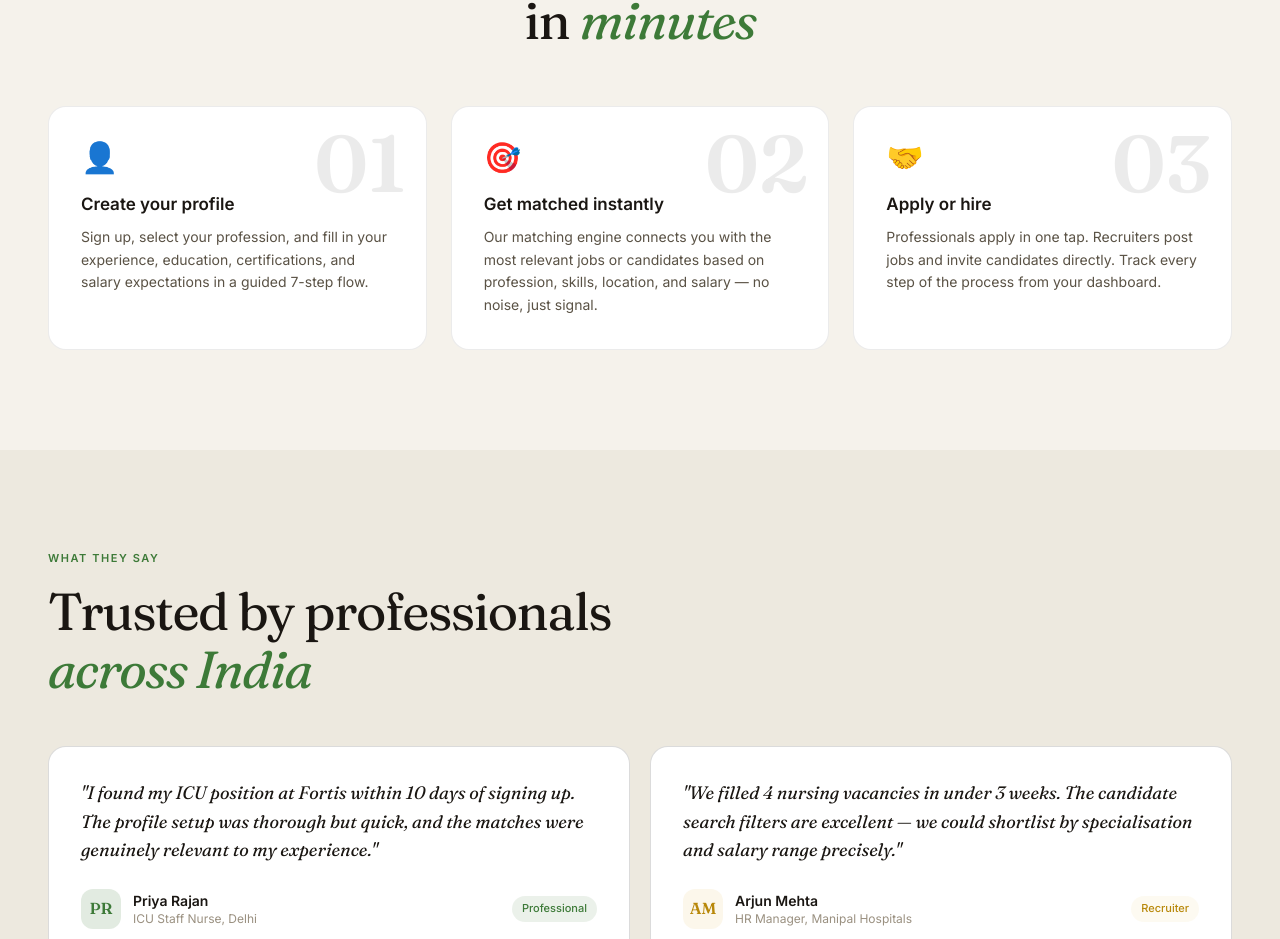
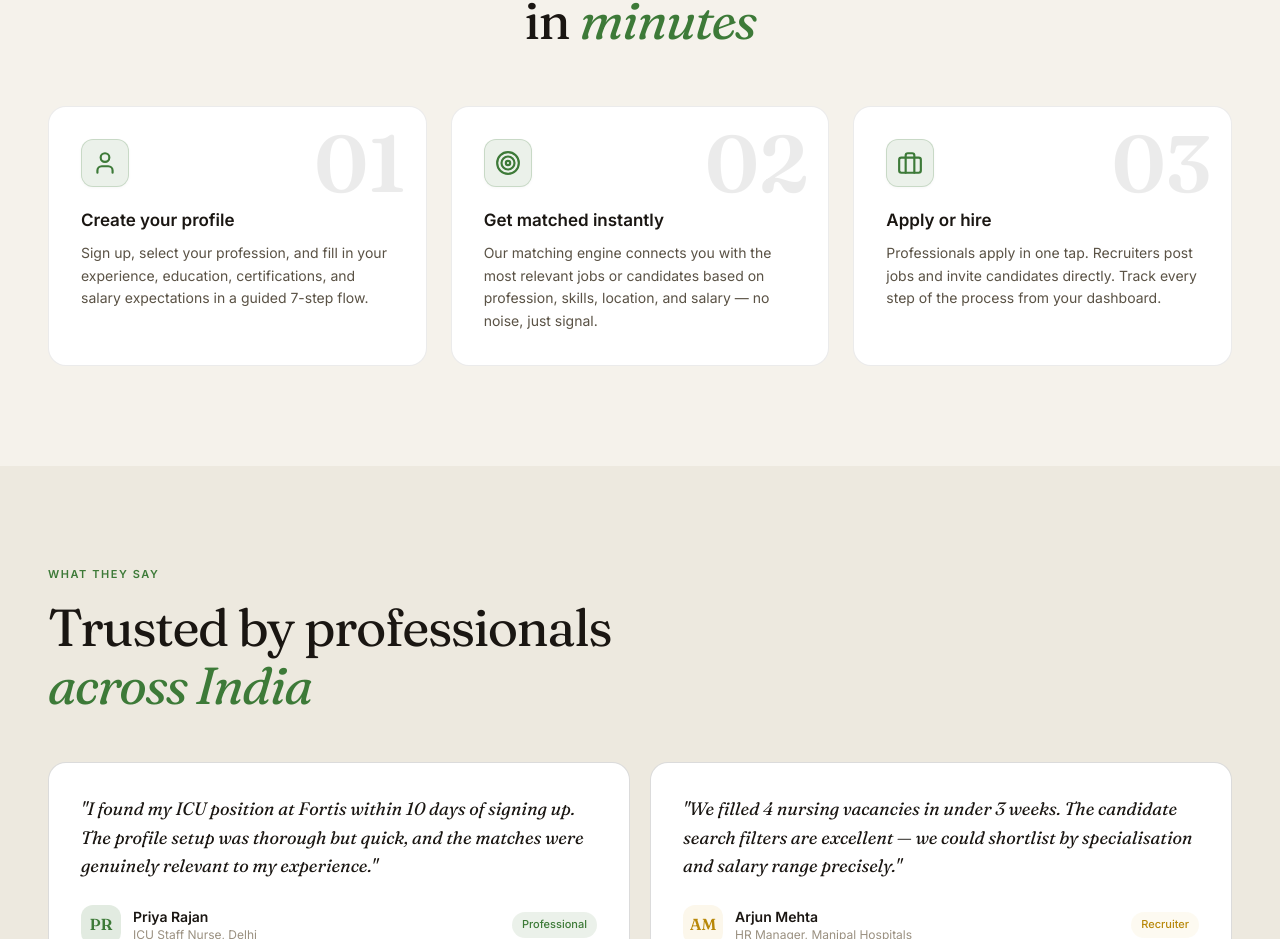
Before and after one commit to medicalbackend2026-art/ReadyMed, a React (Vite) app in the folder frontend/: page / in a window 1280 px wide. Shown: the part 2617-3556 px from the top of the page. Built offline with nearby package versions, Linux system fonts and the light colour scheme; no server answers.

Commit message:
Frontend changes

```diff
--- a/frontend/src/pages/HomePage.jsx
+++ b/frontend/src/pages/HomePage.jsx
@@ -259,19 +259,35 @@ export function HomePage() {
           <div className="grid grid-cols-1 md:grid-cols-3 gap-6 mt-14">
             <div className="p-8 rounded-[18px] border border-page-border bg-page-surface relative overflow-hidden fade-up">
               <div className="font-serif text-[80px] font-semibold text-page-border leading-[0.9] absolute top-5 right-5 hover:text-page-border2 transition-colors">01</div>
-              <div className="text-3xl mb-4">👤</div>
+              <div className="w-12 h-12 mb-5 rounded-xl bg-page-accent/10 flex items-center justify-center text-page-accent shadow-sm border border-page-accent/20">
+                <svg width="26" height="26" viewBox="0 0 24 24" fill="none" stroke="currentColor" strokeWidth="2" strokeLinecap="round" strokeLinejoin="round">
+                  <path d="M19 21v-2a4 4 0 0 0-4-4H9a4 4 0 0 0-4 4v2"/>
+                  <circle cx="12" cy="7" r="4"/>
+                </svg>
+              </div>
               <div className="text-[17px] font-semibold text-page-text mb-2">Create your profile</div>
               <p className="text-sm text-page-text2 leading-relaxed">Sign up, select your profession, and fill in your experience, education, certifications, and salary expectations in a guided 7-step flow.</p>
             </div>
             <div className="p-8 rounded-[18px] border border-page-border bg-page-surface relative overflow-hidden fade-up delay-100">
               <div className="font-serif text-[80px] font-semibold text-page-border leading-[0.9] absolute top-5 right-5 hover:text-page-border2 transition-colors">02</div>
-              <div className="text-3xl mb-4">🎯</div>
+              <div className="w-12 h-12 mb-5 rounded-xl bg-page-accent/10 flex items-center justify-center text-page-accent shadow-sm border border-page-accent/20">
+                <svg width="26" height="26" viewBox="0 0 24 24" fill="none" stroke="currentColor" strokeWidth="2" strokeLinecap="round" strokeLinejoin="round">
+                  <circle cx="12" cy="12" r="10"/>
+                  <circle cx="12" cy="12" r="6"/>
+                  <circle cx="12" cy="12" r="2"/>
+                </svg>
+              </div>
               <div className="text-[17px] font-semibold text-page-text mb-2">Get matched instantly</div>
               <p className="text-sm text-page-text2 leading-relaxed">Our matching engine connects you with the most relevant jobs or candidates based on profession, skills, location, and salary — no noise, just signal.</p>
             </div>
             <div className="p-8 rounded-[18px] border border-page-border bg-page-surface relative overflow-hidden fade-up delay-200">
               <div className="font-serif text-[80px] font-semibold text-page-border leading-[0.9] absolute top-5 right-5 hover:text-page-border2 transition-colors">03</div>
-              <div className="text-3xl mb-4">🤝</div>
+              <div className="w-12 h-12 mb-5 rounded-xl bg-page-accent/10 flex items-center justify-center text-page-accent shadow-sm border border-page-accent/20">
+                <svg width="26" height="26" viewBox="0 0 24 24" fill="none" stroke="currentColor" strokeWidth="2" strokeLinecap="round" strokeLinejoin="round">
+                  <rect x="2" y="7" width="20" height="14" rx="2" ry="2"/>
+                  <path d="M16 21V5a2 2 0 0 0-2-2h-4a2 2 0 0 0-2 2v16"/>
+                </svg>
+              </div>
               <div className="text-[17px] font-semibold text-page-text mb-2">Apply or hire</div>
               <p className="text-sm text-page-text2 leading-relaxed">Professionals apply in one tap. Recruiters post jobs and invite candidates directly. Track every step of the process from your dashboard.</p>
             </div>
```
Also changed, not shown: 2 other files (tests, documents, lock files or other folders).
